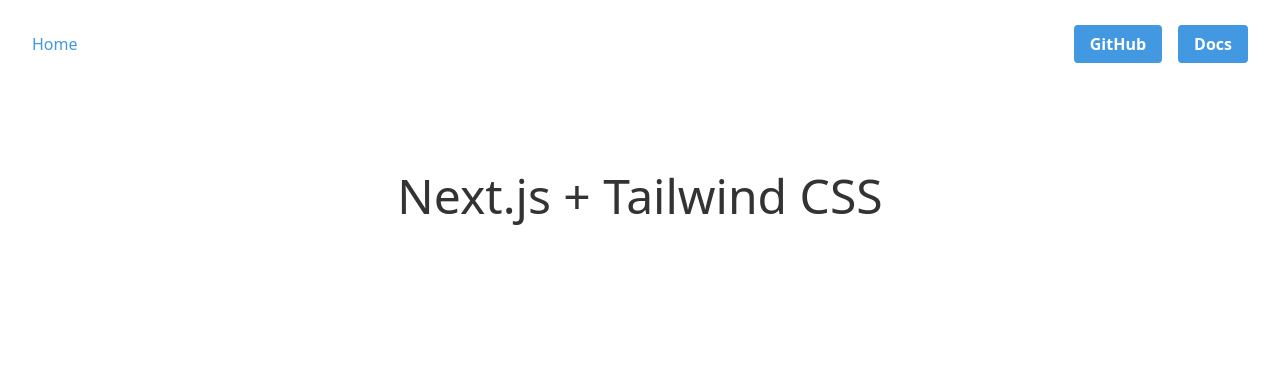
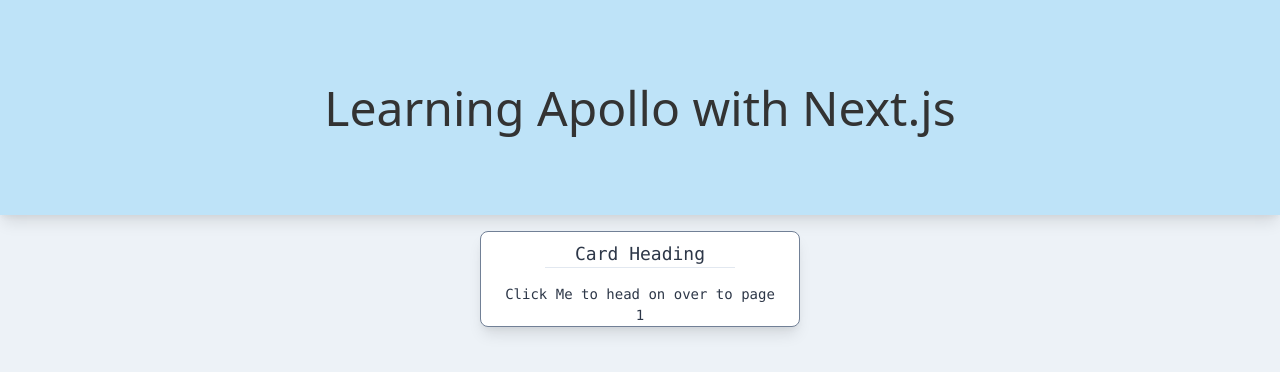
Before and after one commit to proistefan/tailswinds-ui-WithRickAndMorty, a Next.js app: page / in a window 1280 px wide. Shown: the top 372 px of the page. Built offline with nearby package versions, Linux system fonts and the light colour scheme.

Commit message:
Initial Commit.

```diff
--- /dev/null
+++ b/components/Card.js
@@ -0,0 +1,25 @@
+import Link from 'next/link';
+
+const Card = (props) => {
+
+  const { heading, link, text } = props;
+
+  return(
+    <div class="w-1/4 h-24 font-mono text-lg text-gray-800 text-center border-gray-600 border rounded-lg bg-white
+      shadow-lg hover:bg-black hover:text-white duration-300 m-4
+    " style={{ hover: 'transform: scale(1.5)'}}>
+      <Link href={link}>
+      <a>
+      <h3 class="pt-2">{heading}</h3>
+        <hr style={{ marginLeft: '20%', marginRight: "20%"}}/>
+        <div class="flex text-sm justify-center m-4">
+          {text}
+        </div>
+     </a>
+     </Link>
+
+    </div>
+  )
+}
+
+export default Card;
--- a/components/nav.js
+++ /dev/null
@@ -1,29 +0,0 @@
-import Link from 'next/link'
-
-const links = [
-  { href: 'https://github.com/zeit/next.js', label: 'GitHub' },
-  { href: 'https://nextjs.org/docs', label: 'Docs' },
-]
-
-export default function Nav() {
-  return (
-    <nav>
-      <ul className="flex justify-between items-center p-8">
-        <li>
-          <Link href="/">
-            <a className="text-blue-500 no-underline">Home</a>
-          </Link>
-        </li>
-        <ul className="flex justify-between items-center space-x-4">
-          {links.map(({ href, label }) => (
-            <li key={`${href}${label}`}>
-              <a href={href} className="btn-blue no-underline">
-                {label}
-              </a>
-            </li>
-          ))}
-        </ul>
-      </ul>
-    </nav>
-  )
-}
--- a/pages/index.js
+++ b/pages/index.js
@@ -1,11 +1,13 @@
-import Nav from '../components/nav'
+import Card from "../components/Card";
 
 export default function IndexPage() {
   return (
-    <div>
-      <Nav />
-      <div className="hero">
-        <h1 className="title">Next.js + Tailwind CSS</h1>
+    <div class=" bg-gray-200 h-screen w-screen">
+      <div class="shadow-lg hero bg-blue-200">
+        <h1 class="title">Learning Apollo with Next.js</h1>
+      </div>
+      <div class="flex justify-center">
+        <Card link={'/page1'} heading={'Card Heading'} text={'Click Me to head on over to page 1'}/>
       </div>
     </div>
   )
--- /dev/null
+++ b/pages/page1.js
@@ -0,0 +1,11 @@
+import React from 'react';
+
+const Page1 = () => {
+  return (
+    <div>
+      I am a page
+    </div>
+  );
+};
+
+export default Page1;
--- a/tailwind.config.js
+++ b/tailwind.config.js
@@ -3,6 +3,7 @@
   theme: {
     extend: {},
   },
-  variants: {},
+  variants: {
+  },
   plugins: [],
 }
```
Also changed, not shown: package.json (+8 -0 lines).
